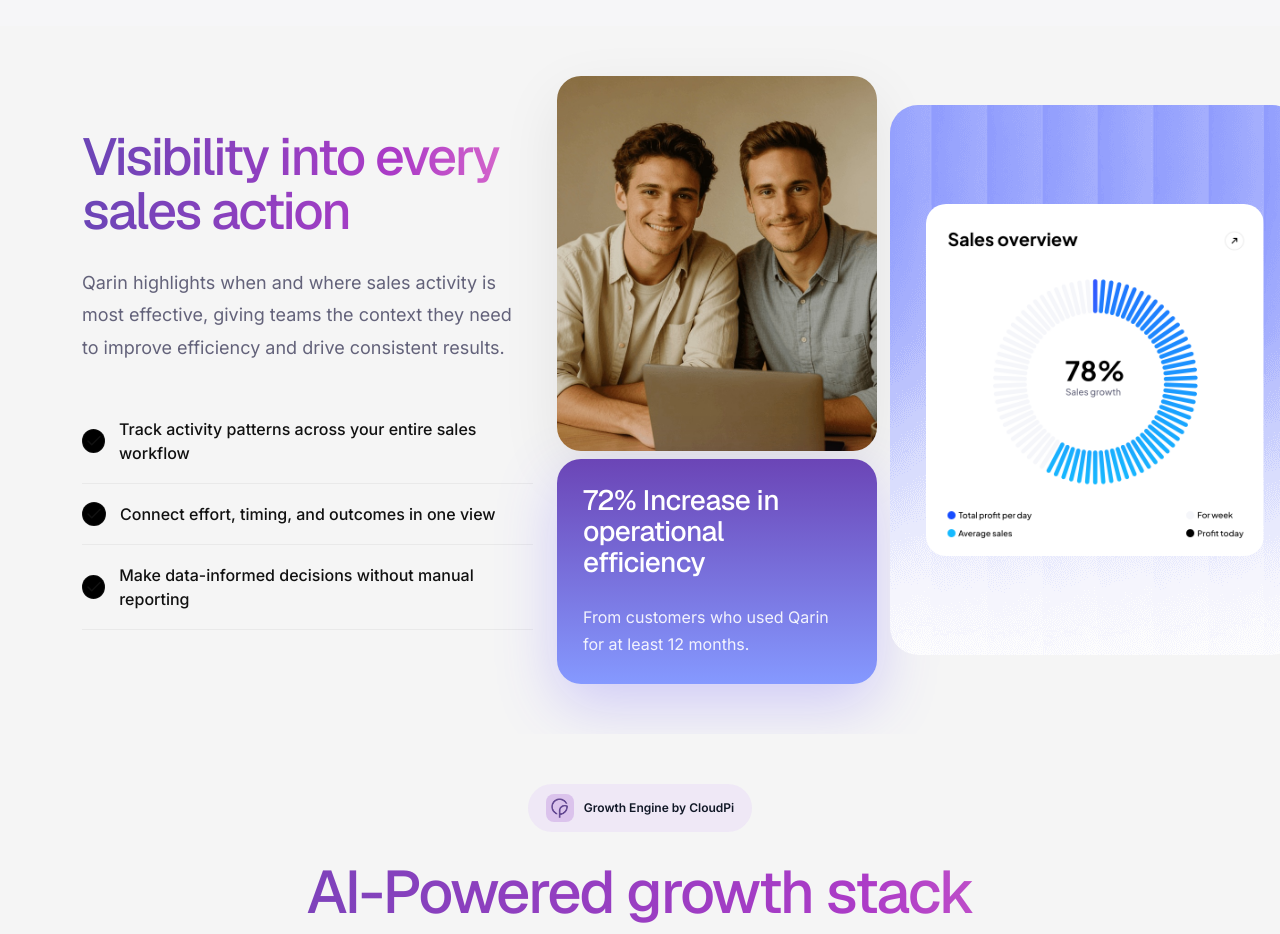
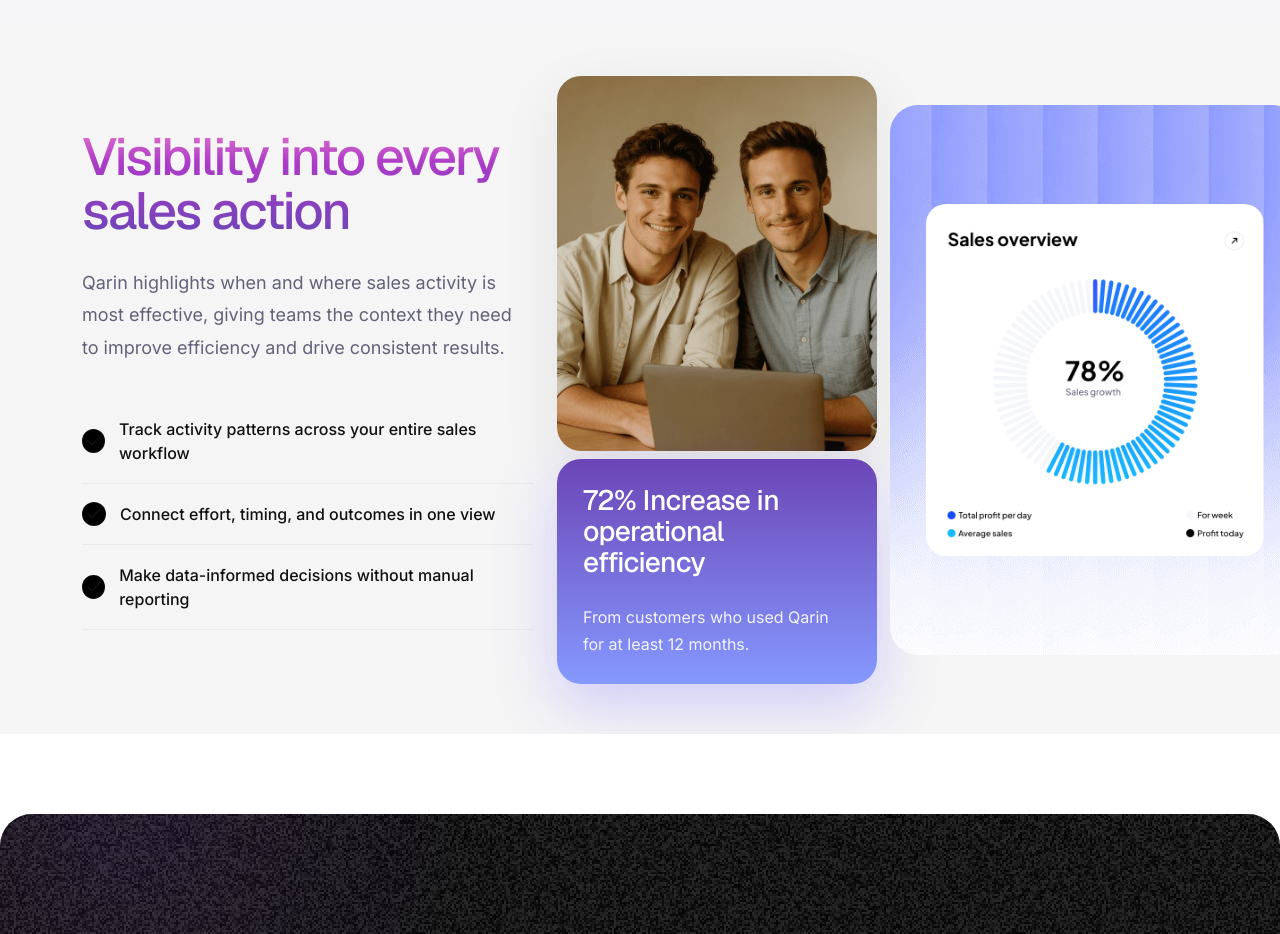
Before and after one commit to Jagadeeshjaggu9491/cloudPI, a React (Vite) app: page / in a window 1280 px wide. Shown: the part 3060-3994 px from the top of the page. Built offline with nearby package versions, Linux system fonts and the light colour scheme.

Commit message:
modified

```diff
--- a/src/pages/Home.jsx
+++ b/src/pages/Home.jsx
@@ -29,11 +29,11 @@
       <TrustedCompanies />
       <SalesSection />
       <VisibilitySection />
-      <GrowthStackSection />
+      {/* <GrowthStackSection /> */}
       <FeaturesGridSection />
       <ChallengesSection />
       <WhyChooseSection />
-      <HowItWorks />
+      {/* <HowItWorks /> */}
       {/* <CloudServices />
       <PlatformAnalytics />
       <AISolutions />
--- a/src/styles/global.css
+++ b/src/styles/global.css
@@ -46,7 +46,7 @@
 }
 
 .gradient-text {
-  background: linear-gradient(90deg,
+  background: linear-gradient(0deg,
       #6B45B6 0%,
       #AC3BC7 70%,
       #E172CC 100%);
```
